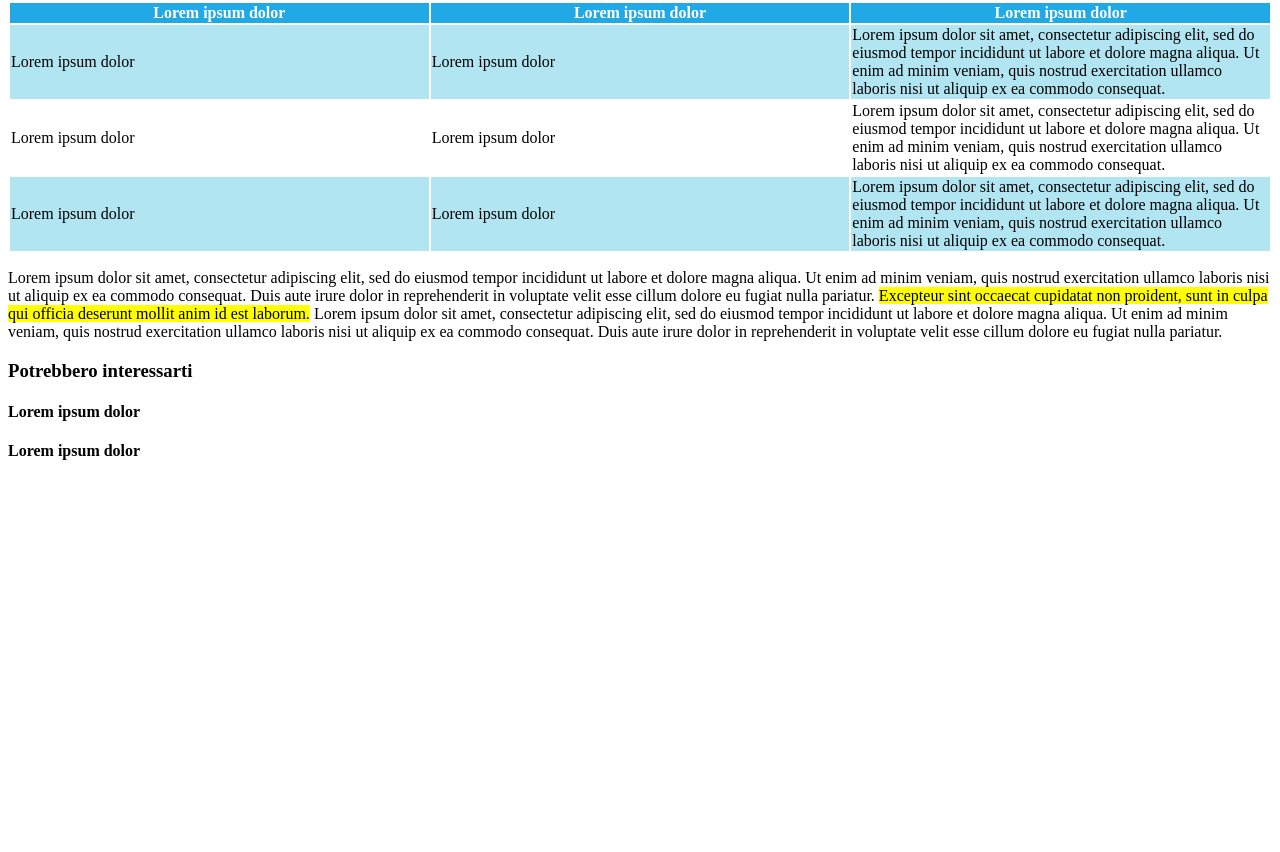
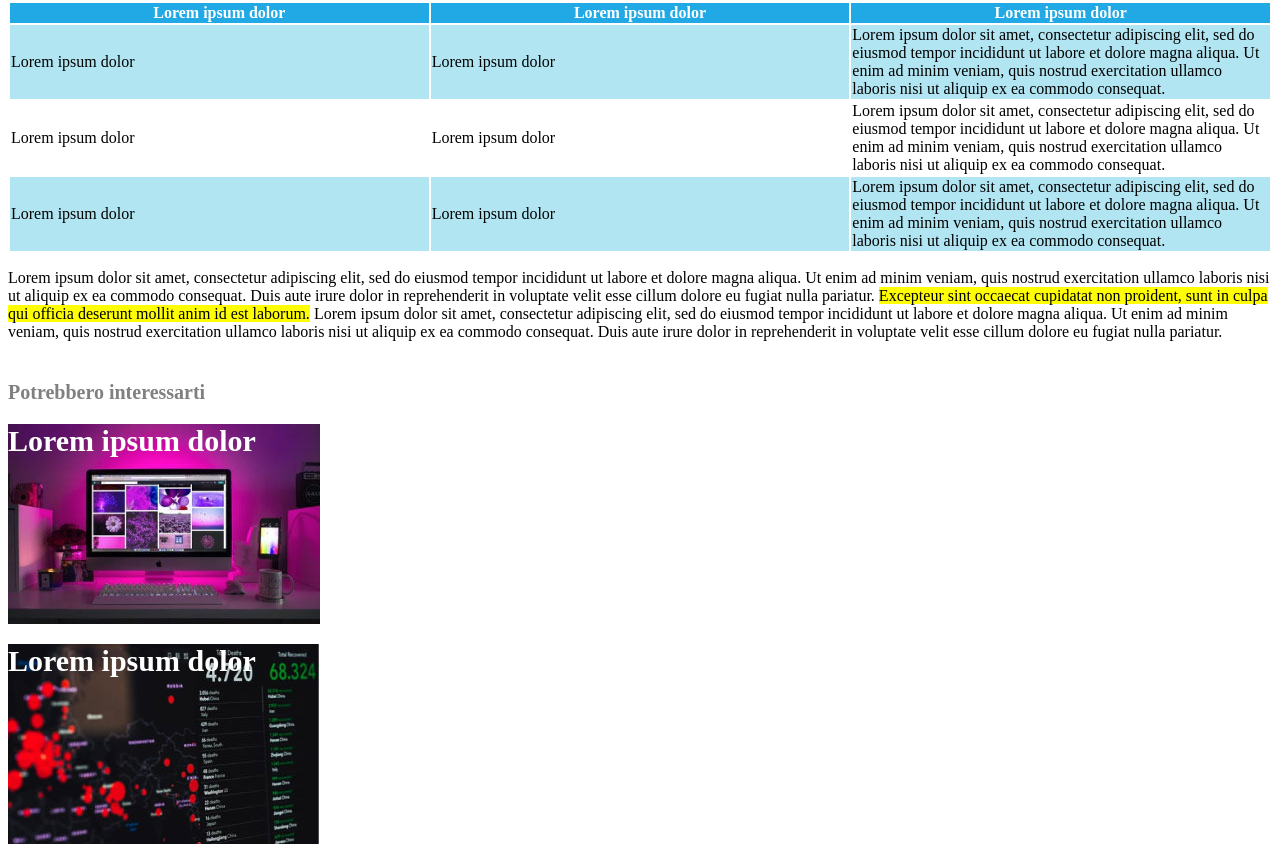
Before and after one commit to PaoloNapoli97/html-css-booleaner, a plain HTML site: page index.html in a window 1280 px wide. Shown: the part 1355-2207 px from the top of the page. Before the commit the page ends 1836 px from the top, so only its background shows below. Drawn offline with Linux system fonts and the light colour scheme.

Commit message:
Lorem Ipsum

```diff
--- a/css/style.css
+++ b/css/style.css
@@ -59,3 +59,27 @@ thead{
 .dispari{
     background-color: #B1E5F2;
 }
+
+h3{
+    margin-top: 40px;
+    color: #808080;
+    font-size: 20px;
+}
+
+.monitor{
+    margin-top: -20px;
+    font-size: 30px;
+    color: white;
+    height: 200px;
+    background-repeat: no-repeat;
+    background-image: url(../img/monitor.jpg);
+}
+
+.graph{
+    margin-top: -20px;
+    font-size: 30px;
+    color: white;
+    height: 200px;
+    background-repeat: no-repeat;
+    background-image: url(../img/graph.jpg);
+}
```
